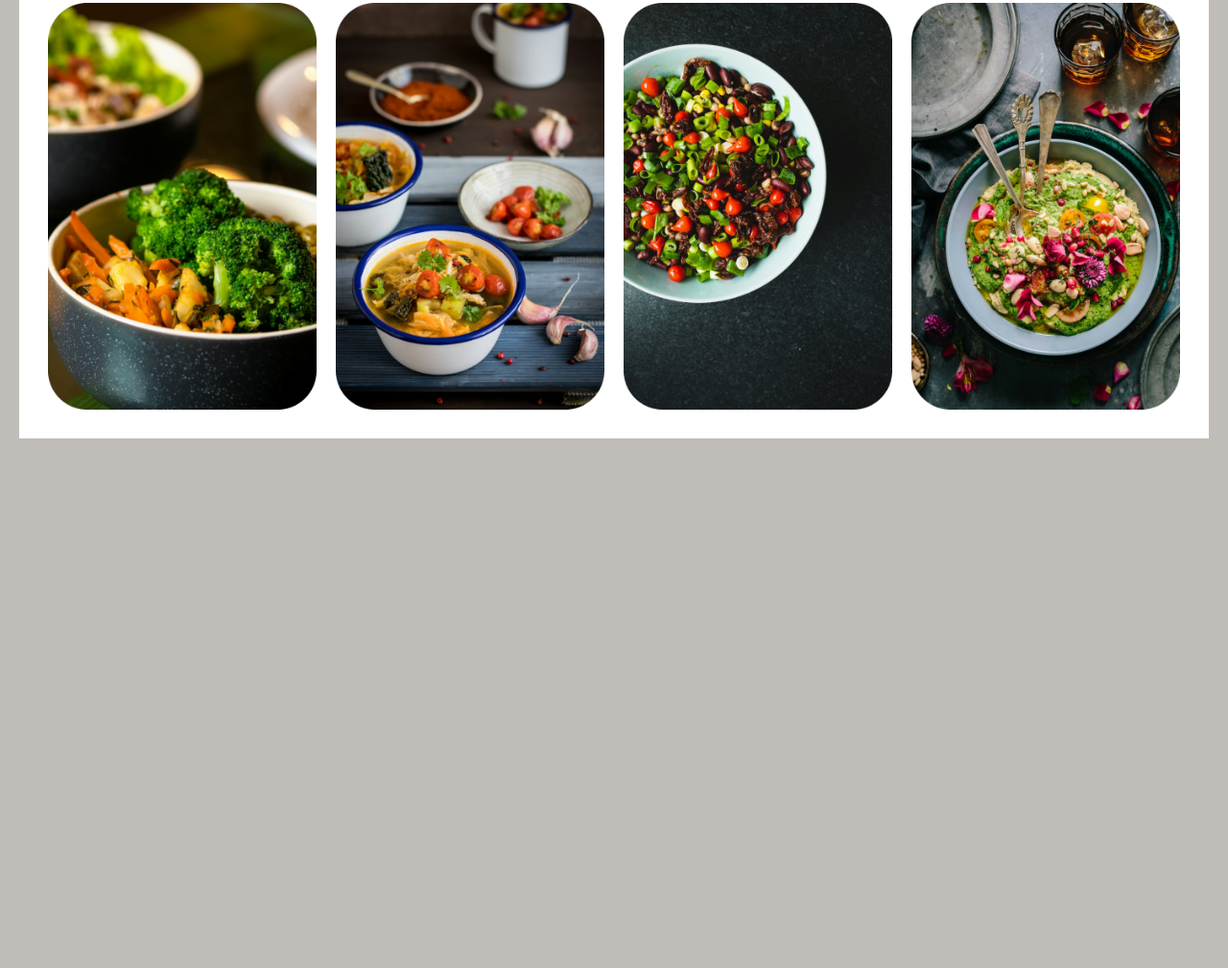
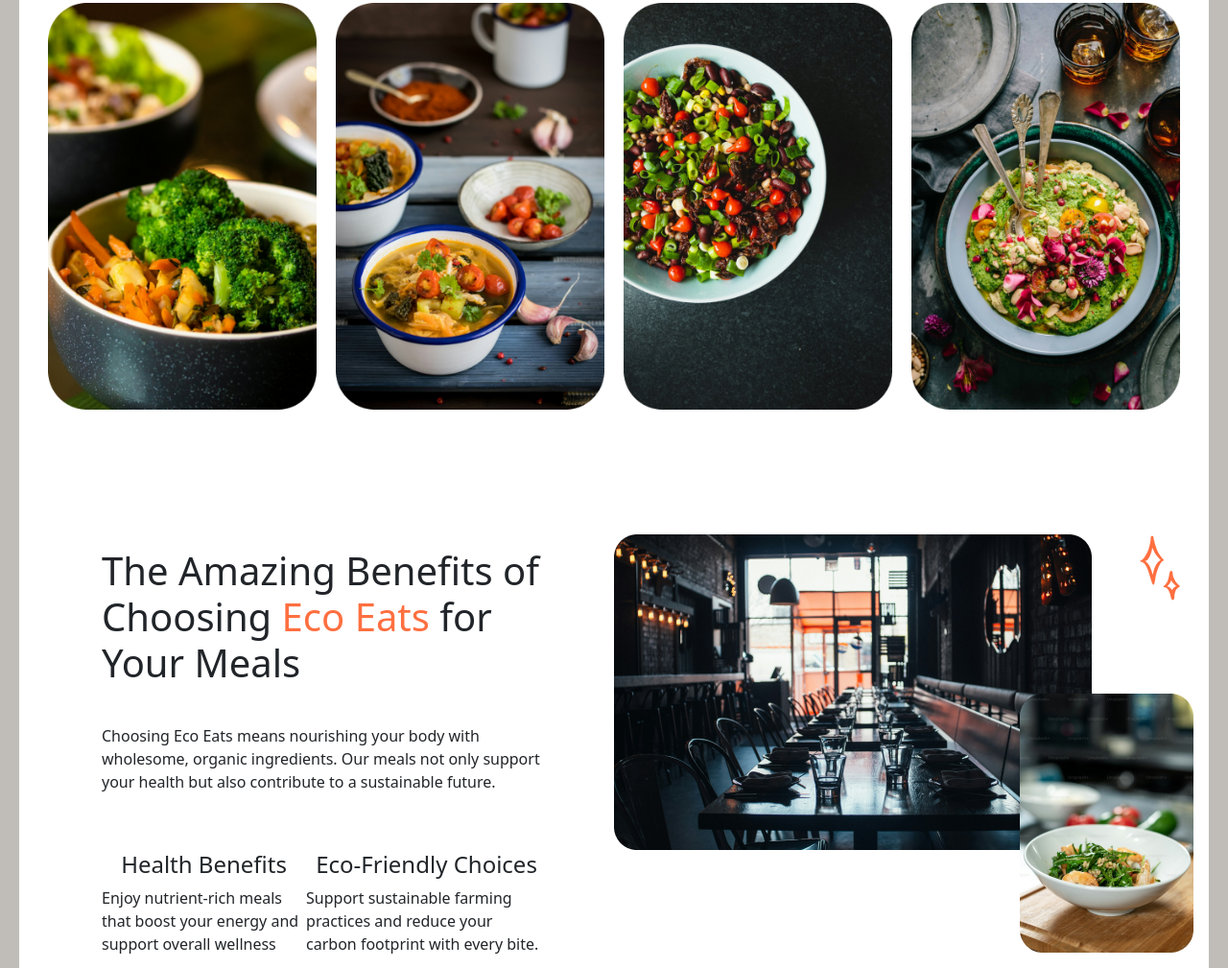
Before and after one commit to romakvasha/SCSS-Bootstrap, a plain HTML site: page index.html in a window 1280 px wide. Shown: the part 528-1537 px from the top of the page at 96% size. Before the commit the page ends 985 px from the top, so only its background shows below. Drawn offline with nearby package versions, Linux system fonts and the light colour scheme.

Commit message:
added new section

```diff
--- a/index.html
+++ b/index.html
@@ -95,19 +95,56 @@
     </header>
 
     <section class="foto">
-      <figure >
+      <figure>
         <img class="img-fluid" src="/img/unsplash_30kYZsukwsk.png" alt="foto" />
       </figure>
-      <figure >
+      <figure>
         <img class="img-fluid" src="/img/unsplash_9jdyCy-bMC4.png" alt="foto" />
       </figure>
-      <figure >
+      <figure>
         <img class="img-fluid" src="/img/unsplash_kvp1Ppohv9I.png" alt="foto" />
       </figure>
-      <figure >
+      <figure>
         <img class="img-fluid" src="/img/unsplash_oaz0raysASk.png" alt="foto" />
       </figure>
     </section>
 
+    <section class="content2">
+      <article class="content">
+        <h1>
+          The Amazing Benefits of Choosing <span>Eco Eats</span> for Your Meals
+        </h1>
+
+        <p>
+          Choosing Eco Eats means nourishing your body with wholesome, organic
+          ingredients. Our meals not only support your health but also
+          contribute to a sustainable future.
+        </p>
+
+        <div>
+          <div>
+            <h4>Health Benefits</h4>
+            Enjoy nutrient-rich meals that boost your energy and support overall
+            wellness
+          </div>
+          <div>
+            <h4>Eco-Friendly Choices</h4>
+            Support sustainable farming practices and reduce your carbon
+            footprint with every bite.
+          </div>
+        </div>
+      </article>
+      <article class="content3">
+        <figure>
+          <img
+            src="/img/Highlight-Sparkle-1--Streamline-Beveled-Scribbles.png"
+            alt=""
+          />
+        </figure>
+        <figure>
+          <img src="/img/unsplash_Bo8zk1NObt8.png" alt="" />
+        </figure>
+      </article>
+    </section>
   </body>
 </html>
--- a/styles.scss
+++ b/styles.scss
@@ -1,5 +1,12 @@
 $color_1: #FF6F40;
 $color_2: #fff;
+
+html {
+    box-sizing: border-box;
+  }
+*, *::before, *::after {
+    box-sizing: inherit;
+  }
 
 body{
     background-color: rgb(192, 188, 184);
@@ -12,12 +19,6 @@
     margin: 0 auto;
     padding: 0 244px;
 
-    .navbar{
-
-    }
-    .container-fluid{
-
-    }
     .collapse{
         justify-content: flex-end;
     }
@@ -55,11 +56,7 @@
 }
 
 .foto {
-    margin: 0 auto;
-    max-width: 1240px;
-    background-color: $color_2;
     display: flex;
-
     justify-content: center;
     align-items: center;
     flex-direction: row;
@@ -70,7 +67,54 @@
         img{
            max-width: 280px;
            max-height: 500px;
+        }
+    }
+}
+section {
+    margin: 0 auto;
+    max-width: 1240px;
+    background-color: $color_2;
+}
+.content {
+    max-width: 604px;
+    max-height: 452px;
+    padding-left: 70px;
+    padding-right: 70px;
+    h1{
+        margin-bottom: 40px;
+        span{
+            color: $color_1;
 
         }
     }
+    p{
+        margin-bottom: 60px;
+    }
+    div {
+        display: flex;
+        justify-content: center;
+        div{
+            flex-wrap: wrap;
+        }
+    }
 }
+.content2 {
+    display: flex;
+    justify-content: center;
+    align-items: center;
+    flex-direction: row;
+    flex-wrap: wrap;
+    align-content: center;
+    padding-top: 100px;
+        .content3{
+            display: flex;
+            justify-content: flex-end;
+            align-items: flex-end;
+            flex-direction: column;
+            justify-content: space-between;
+            min-width: 604px;
+            min-height: 452px;
+            background-image: url(/img/unsplash_sQopSb2K0CU.png);
+            background-repeat: no-repeat;
+        }
+}
```
Also changed, not shown: img/Highlight-Sparkle-1--Streamline-Beveled-Scribbles.png (added), img/unsplash_Bo8zk1NObt8.png (added), img/unsplash_sQopSb2K0CU.png (added), styles.css, 1 other file.
